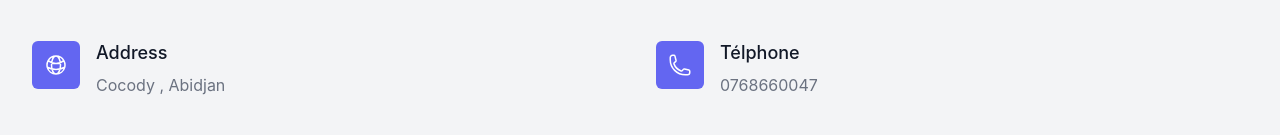
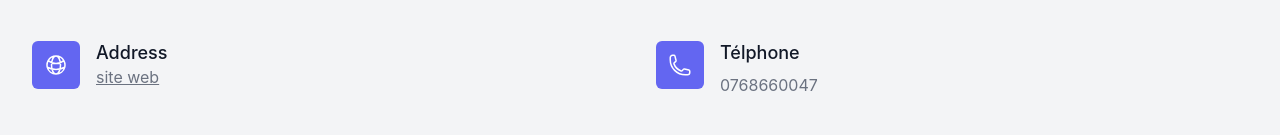
Before and after one commit to hermane225/CommunauteVirtuelleCocody, a Vue app in the folder cvcocody/: page /contacPage in a window 1280 px wide. Shown: the part 359-494 px from the top of the page. Built offline with nearby package versions, Linux system fonts and the light colour scheme.

Commit message:
update contacPage

```diff
--- a/cvcocody/src/components/contacPage.vue
+++ b/cvcocody/src/components/contacPage.vue
@@ -41,7 +41,13 @@
               </div>
               <div class="ml-4">
                 <dt class="text-lg leading-6 font-medium text-gray-900">Address</dt>
-                <dd class="mt-2 text-base text-gray-500">Cocody , Abidjan<br /></dd>
+                <a
+                  href="https://communaute-virtuelle-cocody-gfvp.vercel.app/  "
+                  target="_blank"
+                  class="mt-2 text-base text-gray-500"
+                >
+                  <u> site web</u><br
+                /></a>
               </div>
             </div>
 
```
